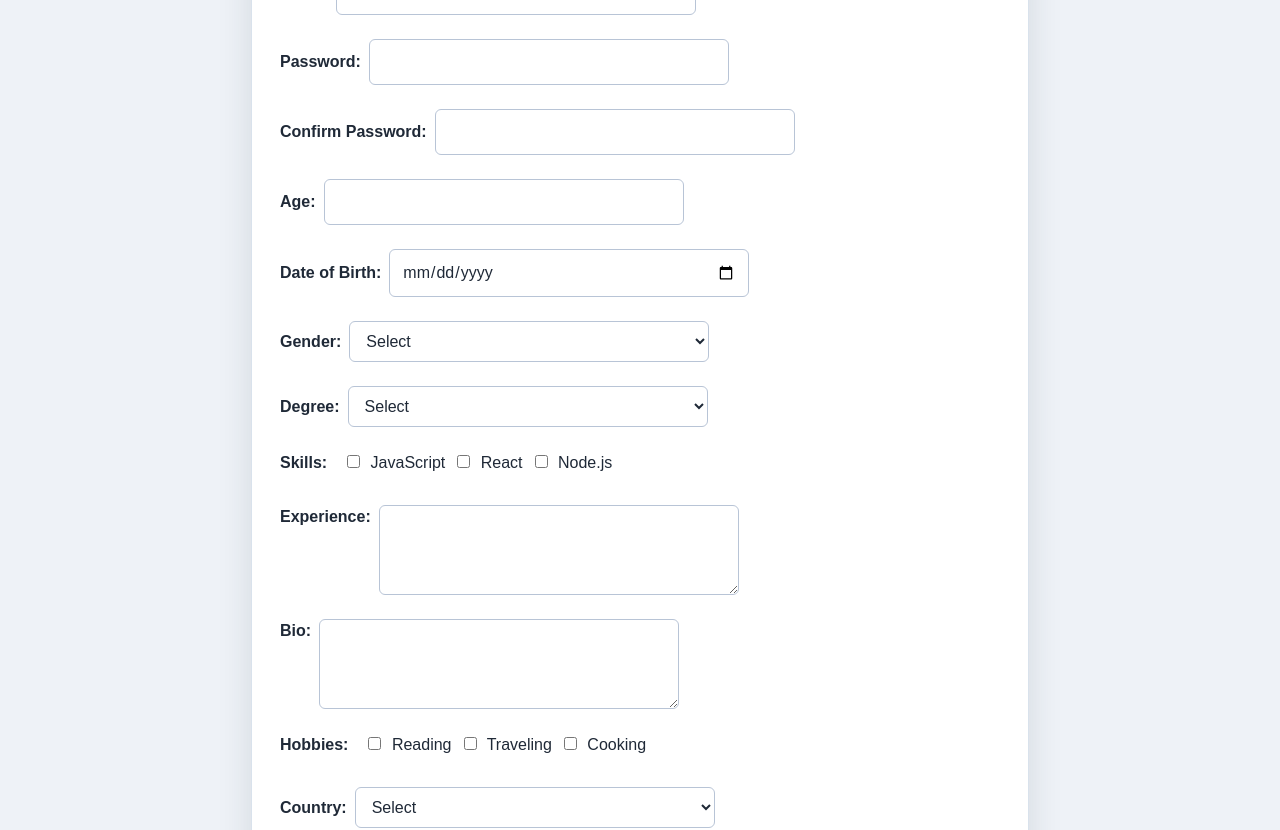
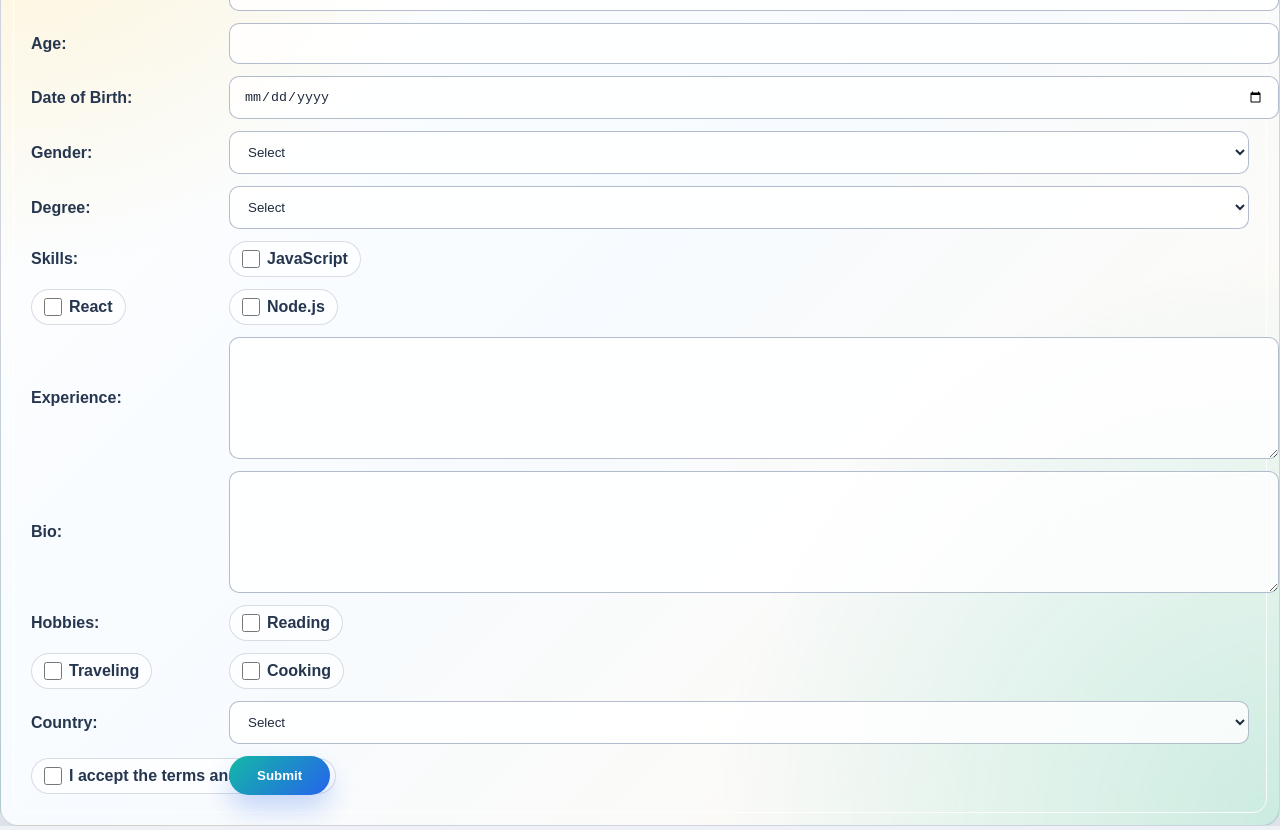
Before and after one commit to RadhikaKapoor383/learn-react-forms, a React (Vite) app in the folder react-formik/: page / in a window 1280 px wide. Shown: the part 220-1050 px from the top of the page. Built offline with nearby package versions, Linux system fonts and the light colour scheme.

Commit message:
Add FormikForm component with styling and update main entry point

```diff
--- /dev/null
+++ b/react-formik/src/FormikForm.css
@@ -0,0 +1,133 @@
+.formik-form {
+  position: relative;
+  display: grid;
+  grid-template-columns: 180px minmax(0, 1fr);
+  gap: 12px 18px;
+  padding: 30px;
+  overflow: hidden;
+  color: #233045;
+  background:
+    radial-gradient(circle at top left, rgba(255, 214, 102, 0.32), transparent 30%),
+    radial-gradient(circle at bottom right, rgba(20, 184, 166, 0.22), transparent 34%),
+    linear-gradient(135deg, #ffffff 0%, #f7fbff 48%, #fffaf1 100%);
+  border: 1px solid rgba(124, 139, 170, 0.35);
+  border-radius: 18px;
+  box-shadow: 0 24px 60px rgba(35, 48, 69, 0.18);
+}
+
+.formik-form::before {
+  content: '';
+  position: absolute;
+  inset: 12px;
+  pointer-events: none;
+  border: 1px solid rgba(255, 255, 255, 0.85);
+  border-radius: 14px;
+}
+
+.formik-form label {
+  position: relative;
+  z-index: 1;
+  align-self: center;
+  margin: 0;
+  color: #26364f;
+  font-weight: 700;
+}
+
+.formik-form input,
+.formik-form select,
+.formik-form textarea {
+  position: relative;
+  z-index: 1;
+  width: 100%;
+  max-width: none;
+  padding: 12px 14px;
+  border: 1px solid rgba(118, 134, 163, 0.55);
+  border-radius: 10px;
+  color: #1f2a3d;
+  background: rgba(255, 255, 255, 0.82);
+  box-shadow: inset 0 1px 0 rgba(255, 255, 255, 0.8);
+  transition: border-color 0.2s ease, box-shadow 0.2s ease, transform 0.2s ease;
+}
+
+.formik-form input:focus,
+.formik-form select:focus,
+.formik-form textarea:focus {
+  border-color: #14b8a6;
+  outline: none;
+  box-shadow: 0 0 0 4px rgba(20, 184, 166, 0.17), 0 10px 24px rgba(20, 184, 166, 0.12);
+  transform: translateY(-1px);
+}
+
+.formik-form textarea {
+  min-height: 96px;
+  resize: vertical;
+}
+
+.formik-form input[type='checkbox'] {
+  width: 18px;
+  height: 18px;
+  margin: 0 7px 0 0;
+  accent-color: #14b8a6;
+  box-shadow: none;
+  transform: none;
+}
+
+.formik-form label:has(input[type='checkbox']) {
+  display: inline-flex;
+  align-items: center;
+  width: max-content;
+  margin-right: 14px;
+  padding: 8px 12px;
+  border: 1px solid rgba(118, 134, 163, 0.28);
+  border-radius: 999px;
+  background: rgba(255, 255, 255, 0.62);
+}
+
+.formik-form br {
+  display: none;
+}
+
+.formik-form p {
+  grid-column: 2;
+  margin: -4px 0 0;
+  padding: 8px 10px;
+  border-left: 3px solid #ef4444;
+  border-radius: 6px;
+  background: rgba(254, 226, 226, 0.82);
+  color: #b91c1c !important;
+  font-size: 14px;
+  font-weight: 700;
+}
+
+.formik-form button {
+  position: relative;
+  z-index: 1;
+  grid-column: 2;
+  justify-self: start;
+  padding: 12px 28px;
+  border: 0;
+  border-radius: 999px;
+  color: #ffffff;
+  background: linear-gradient(135deg, #14b8a6, #2563eb);
+  box-shadow: 0 14px 26px rgba(37, 99, 235, 0.24);
+  font-weight: 800;
+  cursor: pointer;
+  transition: box-shadow 0.2s ease, transform 0.2s ease;
+}
+
+.formik-form button:hover {
+  box-shadow: 0 18px 34px rgba(37, 99, 235, 0.32);
+  transform: translateY(-2px);
+}
+
+@media (max-width: 640px) {
+  .formik-form {
+    grid-template-columns: 1fr;
+    padding: 22px;
+  }
+
+  .formik-form p,
+  .formik-form button {
+    grid-column: 1;
+  }
+}
--- a/react-formik/src/FormikForm.jsx
+++ b/react-formik/src/FormikForm.jsx
@@ -1,4 +1,5 @@
 import { Field, Form, Formik } from 'formik';
+import './FormikForm.css';
 
 const initialValues = {
   name: '',
@@ -67,7 +68,7 @@ Date of Birth: ${values.dateOfBirth}`
   return (
     <Formik initialValues={initialValues} validate={validate} onSubmit={handleSubmit}>
       {({ errors, touched }) => (
-        <Form>
+        <Form className="formik-form">
           <label>Name:</label>
           <Field name="name" />
           {touched.name && errors.name && <ErrorMessage>{errors.name}</ErrorMessage>}
--- a/react-formik/src/main.jsx
+++ b/react-formik/src/main.jsx
@@ -3,5 +3,5 @@ import App from './App.jsx'
 import FormikForm from './FormikForm.jsx'
 
 createRoot(document.getElementById('root')).render(
-  <App />
+  <FormikForm />
 )
```
